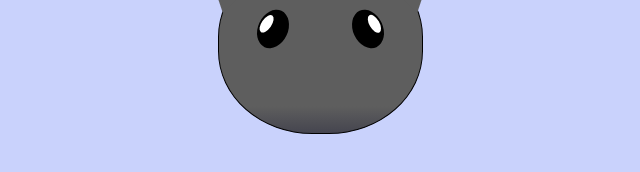
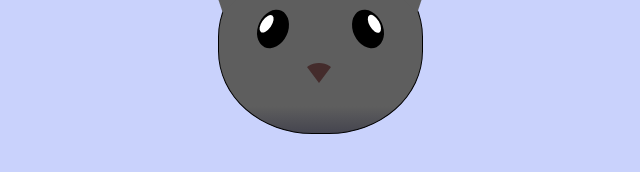
Before and after one commit to dijanakalaposratic/fcc-rwd-p12-cat-painting, a plain HTML site: page index.html in a window 1280 px wide. Shown: the part 356-528 px from the top of the page, 320-960 px from the left. Drawn offline with Linux system fonts and the light colour scheme.

Commit message:
added a .cat-nose class and styling for it

```diff
--- a/index.html
+++ b/index.html
@@ -30,6 +30,10 @@
                         <div class="cat-right-inner-eye"></div>
                     </div>
                 </div>
+
+                <div class="cat-nose">
+
+                </div>
             </div>
 
         </main>
--- a/styles.css
+++ b/styles.css
@@ -116,3 +116,16 @@ body {
     border-radius: 60%;
     transform: rotate(-5deg);
 }
+
+.cat-nose {
+    border-left: 15px solid transparent;
+    border-right: 15px solid transparent;
+    border-bottom: 20px solid #442c2c;
+    position: absolute;
+    top: 108px;
+    left: 85px;
+    border-top-left-radius: 50%;
+    border-bottom-left-radius: 50%;
+    border-bottom-right-radius: 50%;
+    transform: rotate(180deg);
+}
```
